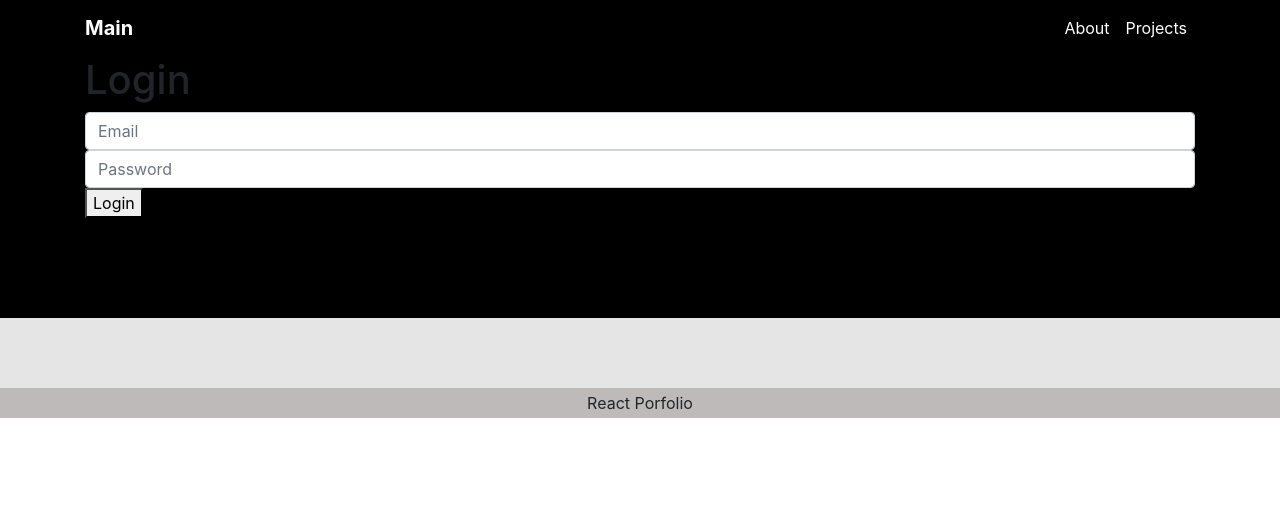
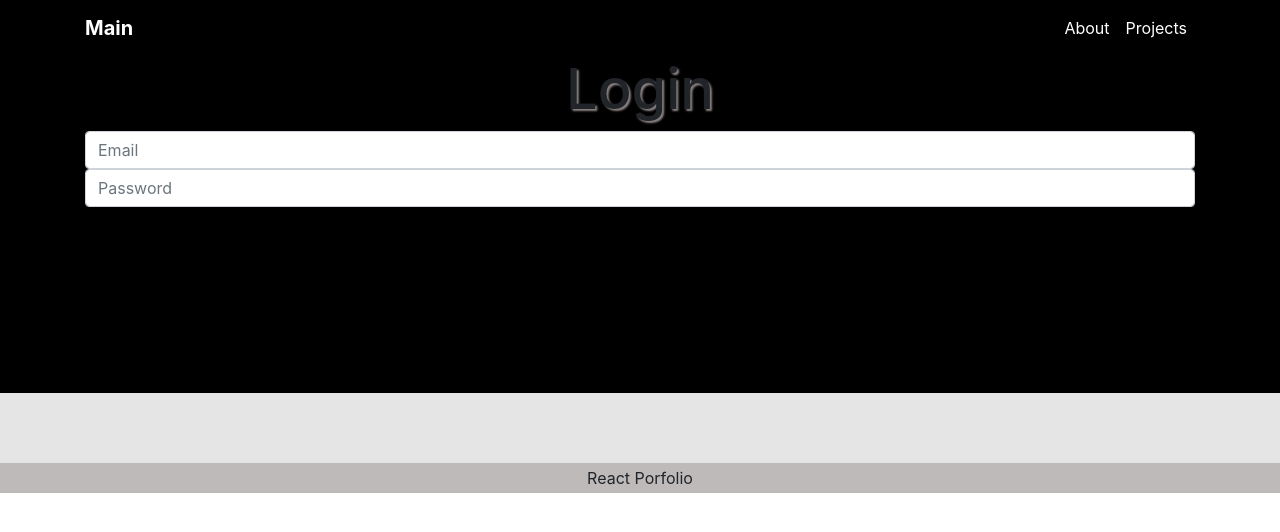
Before and after one commit to dnsghd49/ReactPortfolio, a React (Create React App) app: page /idkyet in a window 1280 px wide. Shown: the top 532 px of the page. Built offline with nearby package versions, Linux system fonts and the light colour scheme.

Commit message:
check point

```diff
--- a/src/components/Navbar/index.js
+++ b/src/components/Navbar/index.js
@@ -13,10 +13,10 @@ function Navbar() {
                 <div className="collapse navbar-collapse">
                     <ul className="navbar-nav ml-auto">
                         <li className="nav-item">
-                            <Link to="/about"className="nav-link tm-nav-link">About</Link>
+                            <Link to="/about" className="nav-link tm-nav-link">About</Link>
                         </li>
                         <li className="nav-item">
-                            <Link to="/idkyet"className="nav-link tm-nav-link">Projects</Link>
+                            <Link to="/idkyet" className="nav-link tm-nav-link">Projects</Link>
                         </li>
                     </ul>
                 </div>
--- a/src/pages/about.js
+++ b/src/pages/about.js
@@ -14,7 +14,7 @@ class About extends Component {
 
         <div className="abpa">
           <a className="nav-link tm-nav-link" href="https://github.com/dnsghd49">
-            <button type="submit" className="githubBtn" href="https://github.com/dnsghd49">GitHub</button>
+            <button type="submit" className="githubBtn">GitHub</button>
           </a>
           <Me />
         </div>
--- a/src/pages/idkyet.js
+++ b/src/pages/idkyet.js
@@ -11,9 +11,11 @@ function Login() {
             Login
                 </h1>
           <form className="loginInput">
+            <div className="login">
               <input type="email" className="form-control" aria-describedby="email" placeholder="Email" />
               <input type="password" className="form-control" aria-describedby="password" placeholder="Password" />
-          <button type="submit" className="loginBtn">Login</button>
+              <button type="submit" className="githubBtn">Login</button>
+            </div>
           </form>
         </div>
       </Container>
--- a/src/pages/style.css
+++ b/src/pages/style.css
@@ -35,8 +35,8 @@
     text-align: center;
 }
 
-.githubBtn{
-    font-family: 'Playfair Display', serif;
+.githubBtn {
+    font-family: "Playfair Display", serif;
     font-size: 20px;
     width: 200px;
     padding: 10px;
@@ -45,3 +45,9 @@
     border-color: black;
     margin-top: 30px;
 }
+
+.login {
+    text-align: center;
+    font-size: 3.5rem;
+    text-shadow: 2px 2px 2px rgb(139, 130, 130);
+}
```
Also changed, not shown: src/components/Me/style.css (line endings or trailing spaces), src/pages/main.js (indentation only). Lines whose indentation alone changed are shown as unchanged.
